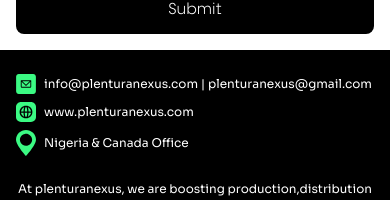
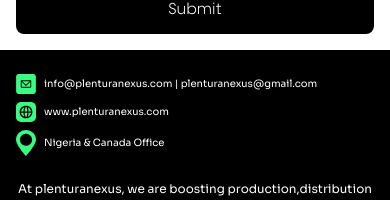
Before and after one commit to drex007/plenturanexus-landingage, a React (Vite) app: page /contact in a window 390 px wide. Shown: the part 533-733 px from the top of the page. Built offline with nearby package versions, Linux system fonts and the light colour scheme; a web font is replaced by a local one; what tailwindcss-motion would draw is missing.

Commit message:
feat:footer text fixes

```diff
--- a/src/components/Footer.jsx
+++ b/src/components/Footer.jsx
@@ -30,16 +30,16 @@
             <p className='flex justify-center lg:text-[20px] text-[15px]  pt-4 font-semibold'></p>
             <div className='flex justify-start  space-x-2 w-full px-4 my-2 items-center '>
                 <img src={messageIcon} className='w-[20px]' />
-                <p className='flex justify-center lg:text-[12px] text-[12px]'>info@plenturanexus.com | plenturanexus@gmail.com </p>
+                <p className='flex justify-center lg:text-[12px] text-[10px]'>info@plenturanexus.com | plenturanexus@gmail.com </p>
             </div>
 
             <div className='flex justify-start  space-x-2 w-full px-4 '>
                 <img src={worldIcon} className='w-[20px]' />
-                <p className='flex justify-center lg:text-[12px] text-[12px] items-center'>www.plenturanexus.com</p>
+                <p className='flex justify-center lg:text-[12px] text-[10px] items-center'>www.plenturanexus.com</p>
             </div>
             <div className='flex justify-start  space-x-2 w-full px-4 my-2 items-center  '>
                 <img src={locationIcon} className='w-[20px]' />
-                <p className='flex justify-center lg:text-[12px] text-[12px]'>Nigeria & Canada Office</p>
+                <p className='flex justify-center lg:text-[12px] text-[10px]'>Nigeria & Canada Office</p>
             </div>
 
             <p className='flex justify-center lg:text-[15px] text-[12px] lg:px-0 px-4 py-4 text-center'>At plenturanexus,  we are boosting production,distribution and export of agricultural products</p>
```
